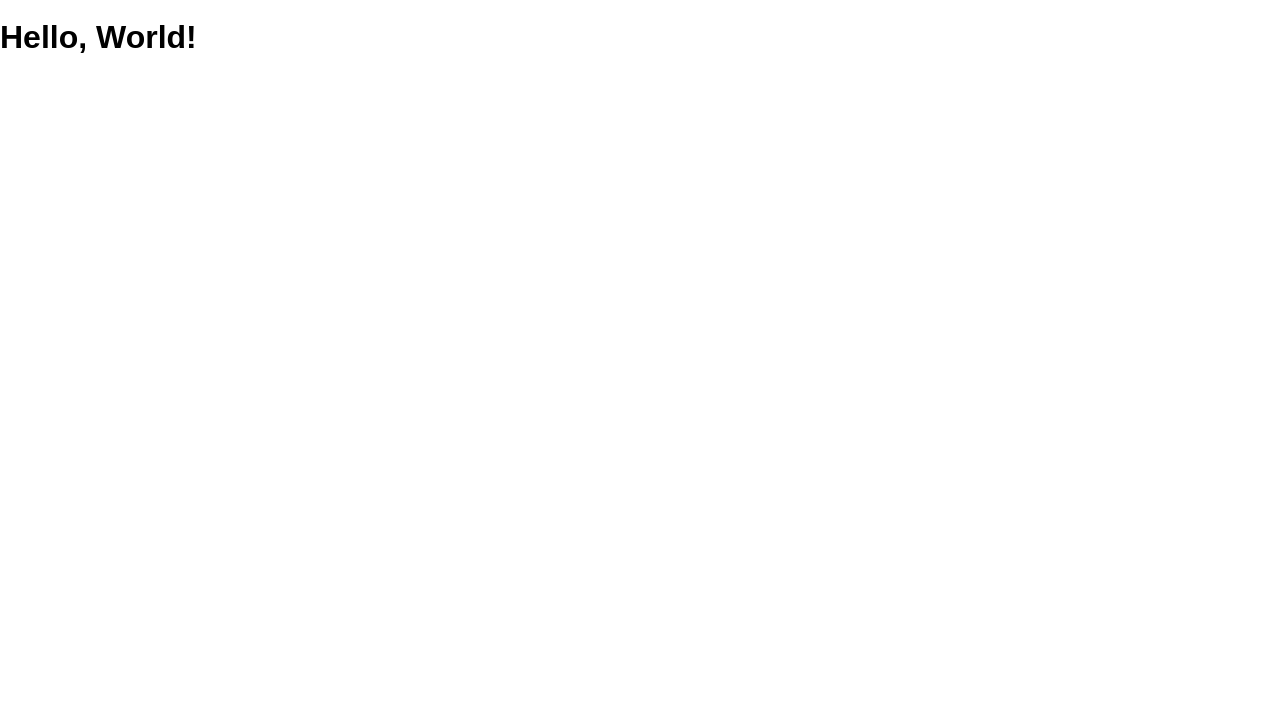
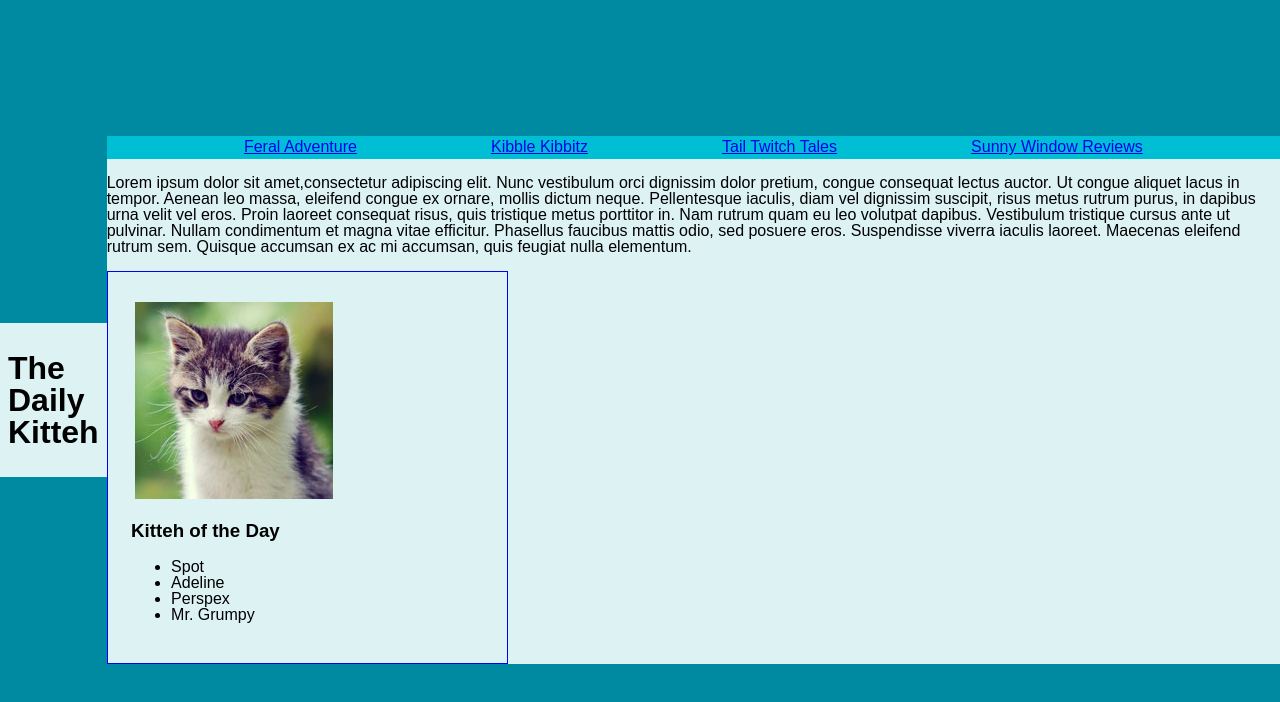
Before and after one commit to adamjjones/day-3, a website: page public/index.html in a window 1280 px wide. Drawn offline with Linux system fonts and the light colour scheme.

Commit message:
Save point

```diff
--- a/public/index.html
+++ b/public/index.html
@@ -1,13 +1,40 @@
 <!DOCTYPE html>
 <html>
   <head lang="en">
-    <meta charset="UTF-8">
-    <meta name="viewport" content="width=device-width, initial-scale=1">
+    <meta charset="UTF-8" />
+    <meta name="viewport" content="width=device-width, initial-scale=1" />
     <title>Day 3</title>
-    <link rel="shortcut icon" href="/favicon.ico">
-    <link rel="stylesheet" href="/screen.css">
+    <link rel="shortcut icon" href="/favicon.ico" />
+    <link rel="stylesheet" href="/screen.css" />
   </head>
   <body>
-    <h1 class='hello-world'>Hello, World!</h1>
+    <div class="container">
+      <div class="header">
+      <h1>The Daily Kitteh</h1>
+      </div>
+    </div>
+    <div>
+      <nav class="navbar">
+        <a href="#">Feral Adventure</a>
+        <a href="#">Kibble Kibbitz</a>
+        <a href="#">Tail Twitch Tales</a>
+        <a href="#">Sunny Window Reviews</a>
+      </nav>
+      <div class="blue-background">
+          <div class="content">
+              <p>Lorem ipsum dolor sit amet,consectetur adipiscing elit. Nunc vestibulum orci dignissim dolor pretium, congue consequat lectus auctor. Ut congue aliquet lacus in tempor. Aenean leo massa, eleifend congue ex ornare, mollis dictum neque. Pellentesque iaculis, diam vel dignissim suscipit, risus metus rutrum purus, in dapibus urna velit vel eros. Proin laoreet consequat risus, quis tristique metus porttitor in. Nam rutrum quam eu leo volutpat dapibus. Vestibulum tristique cursus ante ut pulvinar. Nullam condimentum et magna vitae efficitur. Phasellus faucibus mattis odio, sed posuere eros. Suspendisse viverra iaculis laoreet. Maecenas eleifend rutrum sem. Quisque accumsan ex ac mi accumsan, quis feugiat nulla elementum.</p>
+            </div>
+        <div class="side-div">
+          <img src="../kitteh.png" />
+          <h3>Kitteh of the Day</h5>
+          <ul>
+            <li>Spot</li>
+            <li>Adeline</li>
+            <li>Perspex</li>
+            <li>Mr. Grumpy</li>
+          </ul>
+        </div>
+      </div>
+    </div>
   </body>
 </html>
--- a/public/screen.css
+++ b/public/screen.css
@@ -1,12 +1,67 @@
 :root {
   font: 16px / 1 sans-serif;
+}
+
+div {
 }
 
 html {
   height: 100%;
 }
 
+img {
+  margin-top: 2%;
+}
+
 body {
+  display: flex;
   margin: 0;
   min-height: 100%;
+  background-color: #008aa1;
+  /*width: 70%;*/
+  justify-content: center;
+  align-items: center;
 }
+
+a {
+  display: flex;
+  flex-direction: row;
+}
+
+.container {
+  background-color: #008aa1;
+}
+
+.header {
+  display: flex;
+  flex-direction: column-reverse;
+  background-color: #ddf2f3;
+  padding: 0.5rem;
+  margin: 0px;
+}
+
+.navbar {
+  display: flex;
+  justify-content: space-evenly;
+  background-color: #00bfd5;
+  padding: 0.2rem;
+}
+
+.blue-background {
+  background-color: #ddf2f3;
+  margin: 0px;
+}
+
+.side-div {
+  border: 0.1rem solid blue;
+  padding: 2%;
+  justify-content: flex-start;
+  width: 30%;
+}
+
+.content {
+  display: flex;
+  flex-direction: row;
+  align-content: right;
+  justify-content: flex-end;
+}
```
Also changed, not shown: daily-kitteh.png (added), public/kitteh.png (added).
